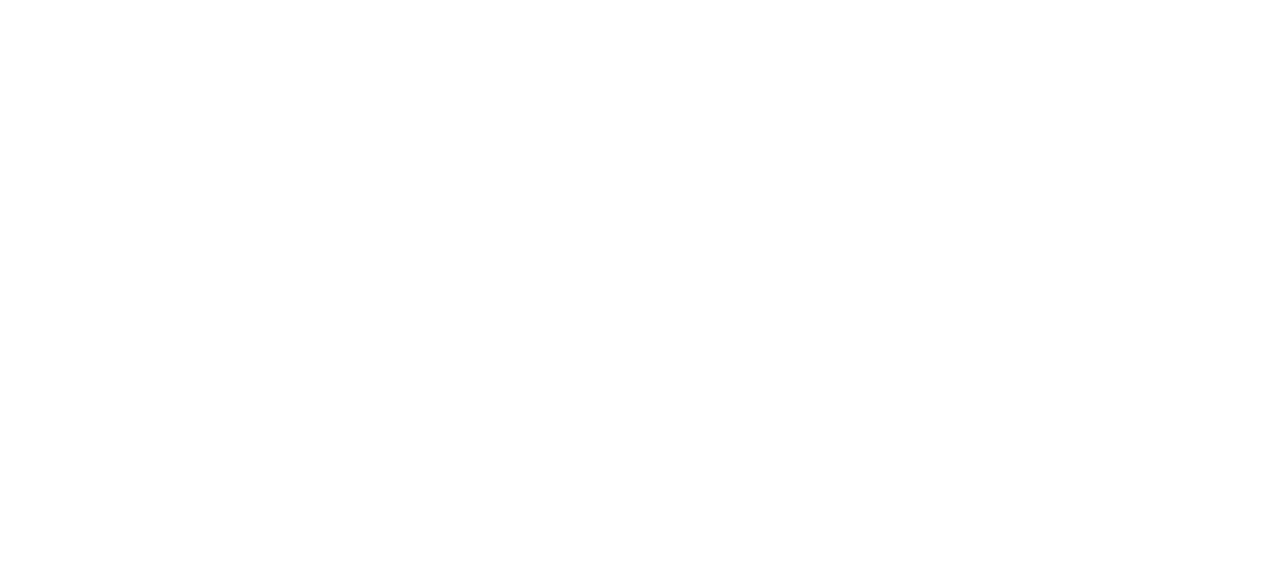
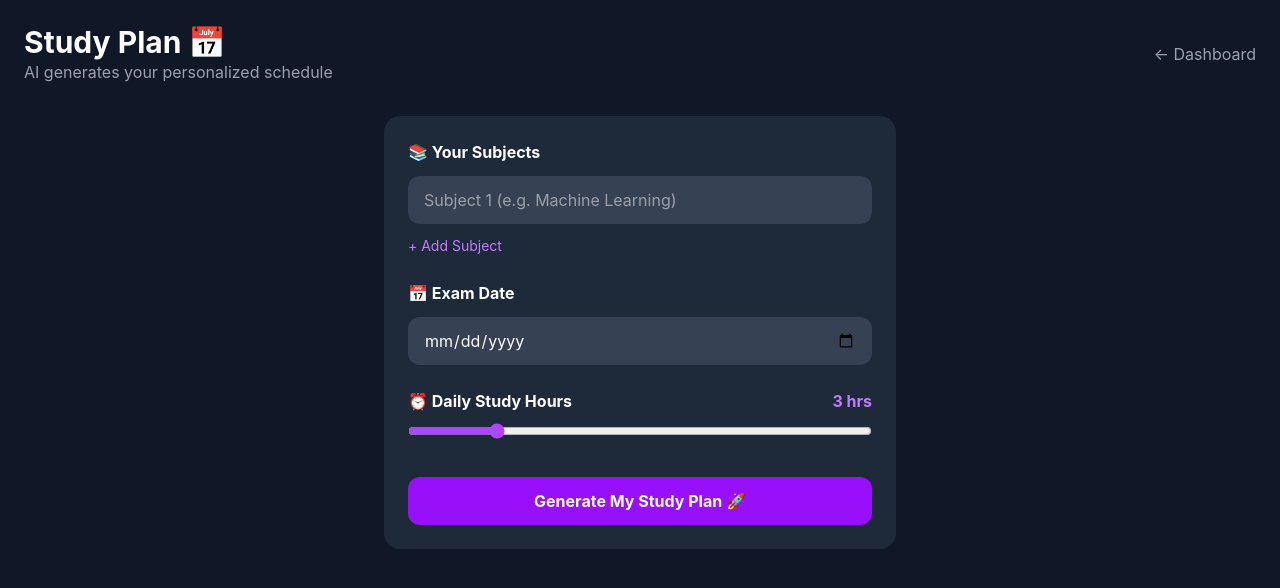
Before and after one commit to durgamahicherla/VIDHA, a React (Vite) app: page /studyplan in a window 1280 px wide. Before the commit this address had no page. Shown: the top 588 px of the page. Built offline with nearby package versions, Linux system fonts and the light colour scheme.

Commit message:
Day 6: Study Plan Generator added

```diff
--- a/src/App.jsx
+++ b/src/App.jsx
@@ -5,6 +5,7 @@
 import Dashboard from './Dashboard'
 import Quiz from './Quiz'
 import AuraChat from './AuraChat'
+import StudyPlan from './StudyPlan'
 
 function App() {
   return (
@@ -16,6 +17,7 @@
         <Route path="/dashboard" element={<Dashboard />} />
         <Route path="/quiz" element={<Quiz />} />
         <Route path="/aura" element={<AuraChat />} />
+        <Route path="/studyplan" element={<StudyPlan />} />
       </Routes>
     </BrowserRouter>
   )
--- /dev/null
+++ b/src/StudyPlan.jsx
@@ -0,0 +1,183 @@
+import { useState } from 'react'
+import { useNavigate } from 'react-router-dom'
+
+function StudyPlan() {
+  const navigate = useNavigate()
+  const [subjects, setSubjects] = useState([''])
+  const [examDate, setExamDate] = useState('')
+  const [dailyHours, setDailyHours] = useState(3)
+  const [plan, setPlan] = useState(null)
+
+  const addSubject = () => setSubjects([...subjects, ''])
+
+  const updateSubject = (index, value) => {
+    const updated = [...subjects]
+    updated[index] = value
+    setSubjects(updated)
+  }
+
+  const generatePlan = () => {
+    const validSubjects = subjects.filter(s => s.trim() !== '')
+    if (validSubjects.length === 0 || !examDate) return
+
+    const today = new Date()
+    const exam = new Date(examDate)
+    const daysLeft = Math.ceil((exam - today) / (1000 * 60 * 60 * 24))
+    const hoursPerSubject = Math.floor((daysLeft * dailyHours) / validSubjects.length)
+
+    const priorities = ['High', 'High', 'Medium', 'Medium', 'Low']
+    const generatedPlan = validSubjects.map((subject, index) => ({
+      subject,
+      hoursPerSubject,
+      priority: priorities[index] || 'Low',
+      dailyTime: dailyHours / validSubjects.length > 1
+        ? `${(dailyHours / validSubjects.length).toFixed(1)} hrs/day`
+        : `${Math.round((dailyHours / validSubjects.length) * 60)} mins/day`
+    }))
+
+    setPlan({ daysLeft, generatedPlan, totalHours: daysLeft * dailyHours })
+  }
+
+  return (
+    <div className="min-h-screen bg-gray-900 p-6">
+
+      {/* Header */}
+      <div className="flex justify-between items-center mb-8">
+        <div>
+          <h1 className="text-3xl font-bold text-white">Study Plan 📅</h1>
+          <p className="text-gray-400">AI generates your personalized schedule</p>
+        </div>
+        <button
+          onClick={() => navigate('/dashboard')}
+          className="text-gray-400 hover:text-white"
+        >
+          ← Dashboard
+        </button>
+      </div>
+
+      {!plan ? (
+        <div className="bg-gray-800 p-6 rounded-2xl max-w-lg mx-auto">
+
+          {/* Subjects */}
+          <div className="mb-6">
+            <label className="text-white font-bold mb-3 block">📚 Your Subjects</label>
+            {subjects.map((subject, index) => (
+              <input
+                key={index}
+                type="text"
+                value={subject}
+                onChange={(e) => updateSubject(index, e.target.value)}
+                placeholder={`Subject ${index + 1} (e.g. Machine Learning)`}
+                className="w-full bg-gray-700 text-white rounded-xl px-4 py-3 outline-none focus:ring-2 focus:ring-purple-500 mb-2"
+              />
+            ))}
+            <button
+              onClick={addSubject}
+              className="text-purple-400 hover:text-purple-300 text-sm mt-1"
+            >
+              + Add Subject
+            </button>
+          </div>
+
+          {/* Exam Date */}
+          <div className="mb-6">
+            <label className="text-white font-bold mb-3 block">📅 Exam Date</label>
+            <input
+              type="date"
+              value={examDate}
+              onChange={(e) => setExamDate(e.target.value)}
+              className="w-full bg-gray-700 text-white rounded-xl px-4 py-3 outline-none focus:ring-2 focus:ring-purple-500"
+            />
+          </div>
+
+          {/* Daily Hours */}
+          <div className="mb-8">
+            <div className="flex justify-between mb-2">
+              <label className="text-white font-bold">⏰ Daily Study Hours</label>
+              <span className="text-purple-400 font-bold">{dailyHours} hrs</span>
+            </div>
+            <input
+              type="range"
+              min="1"
+              max="12"
+              value={dailyHours}
+              onChange={(e) => setDailyHours(Number(e.target.value))}
+              className="w-full accent-purple-500"
+            />
+          </div>
+
+          <button
+            onClick={generatePlan}
+            className="w-full bg-purple-600 hover:bg-purple-700 text-white font-bold py-3 rounded-xl"
+          >
+            Generate My Study Plan 🚀
+          </button>
+        </div>
+      ) : (
+        <div className="max-w-lg mx-auto">
+
+          {/* Summary */}
+          <div className="grid grid-cols-3 gap-4 mb-6">
+            <div className="bg-gray-800 p-4 rounded-2xl text-center">
+              <p className="text-3xl font-bold text-purple-400">{plan.daysLeft}</p>
+              <p className="text-gray-400 text-sm">Days Left</p>
+            </div>
+            <div className="bg-gray-800 p-4 rounded-2xl text-center">
+              <p className="text-3xl font-bold text-green-400">{dailyHours}</p>
+              <p className="text-gray-400 text-sm">Hrs/Day</p>
+            </div>
+            <div className="bg-gray-800 p-4 rounded-2xl text-center">
+              <p className="text-3xl font-bold text-blue-400">{plan.totalHours}</p>
+              <p className="text-gray-400 text-sm">Total Hours</p>
+            </div>
+          </div>
+
+          {/* Generated Plan */}
+          <div className="bg-gray-800 p-6 rounded-2xl mb-6">
+            <h2 className="text-xl font-bold text-white mb-4">🤖 AI Generated Plan</h2>
+            <div className="space-y-3">
+              {plan.generatedPlan.map((item, index) => (
+                <div key={index} className="bg-gray-700 p-4 rounded-xl">
+                  <div className="flex justify-between items-center">
+                    <span className="text-white font-bold">{item.subject}</span>
+                    <span className={`text-xs px-2 py-1 rounded-full font-bold ${
+                      item.priority === 'High' ? 'bg-red-500 text-white' :
+                      item.priority === 'Medium' ? 'bg-yellow-500 text-black' :
+                      'bg-green-500 text-white'
+                    }`}>
+                      {item.priority}
+                    </span>
+                  </div>
+                  <div className="flex gap-4 mt-2">
+                    <span className="text-gray-400 text-sm">📅 {item.dailyTime}</span>
+                    <span className="text-gray-400 text-sm">📚 {item.hoursPerSubject} hrs total</span>
+                  </div>
+                </div>
+              ))}
+            </div>
+          </div>
+
+          {/* AI Insight */}
+          <div className="bg-purple-900 border border-purple-600 p-4 rounded-2xl mb-6">
+            <p className="text-purple-300 font-bold mb-1">🤖 AI Insight</p>
+            <p className="text-gray-300 text-sm">
+              You have <span className="text-purple-400 font-bold">{plan.daysLeft} days</span> left.
+              Study <span className="text-purple-400 font-bold">{dailyHours} hours daily</span> and
+              you'll cover all {plan.generatedPlan.length} subjects completely!
+            </p>
+          </div>
+
+          <button
+            onClick={() => setPlan(null)}
+            className="w-full bg-gray-700 hover:bg-gray-600 text-white font-bold py-3 rounded-xl"
+          >
+            ← Regenerate Plan
+          </button>
+
+        </div>
+      )}
+    </div>
+  )
+}
+
+export default StudyPlan
```
